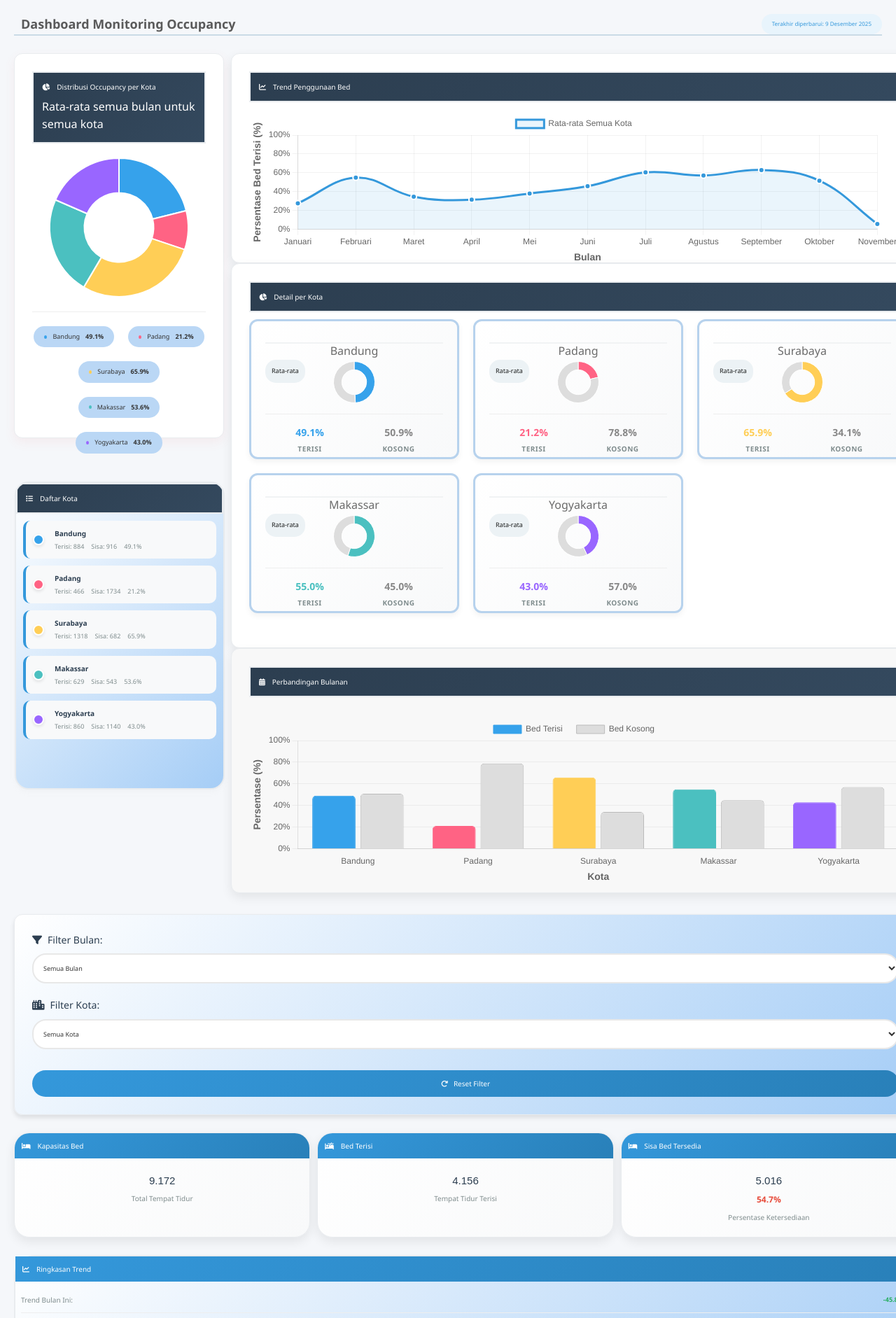
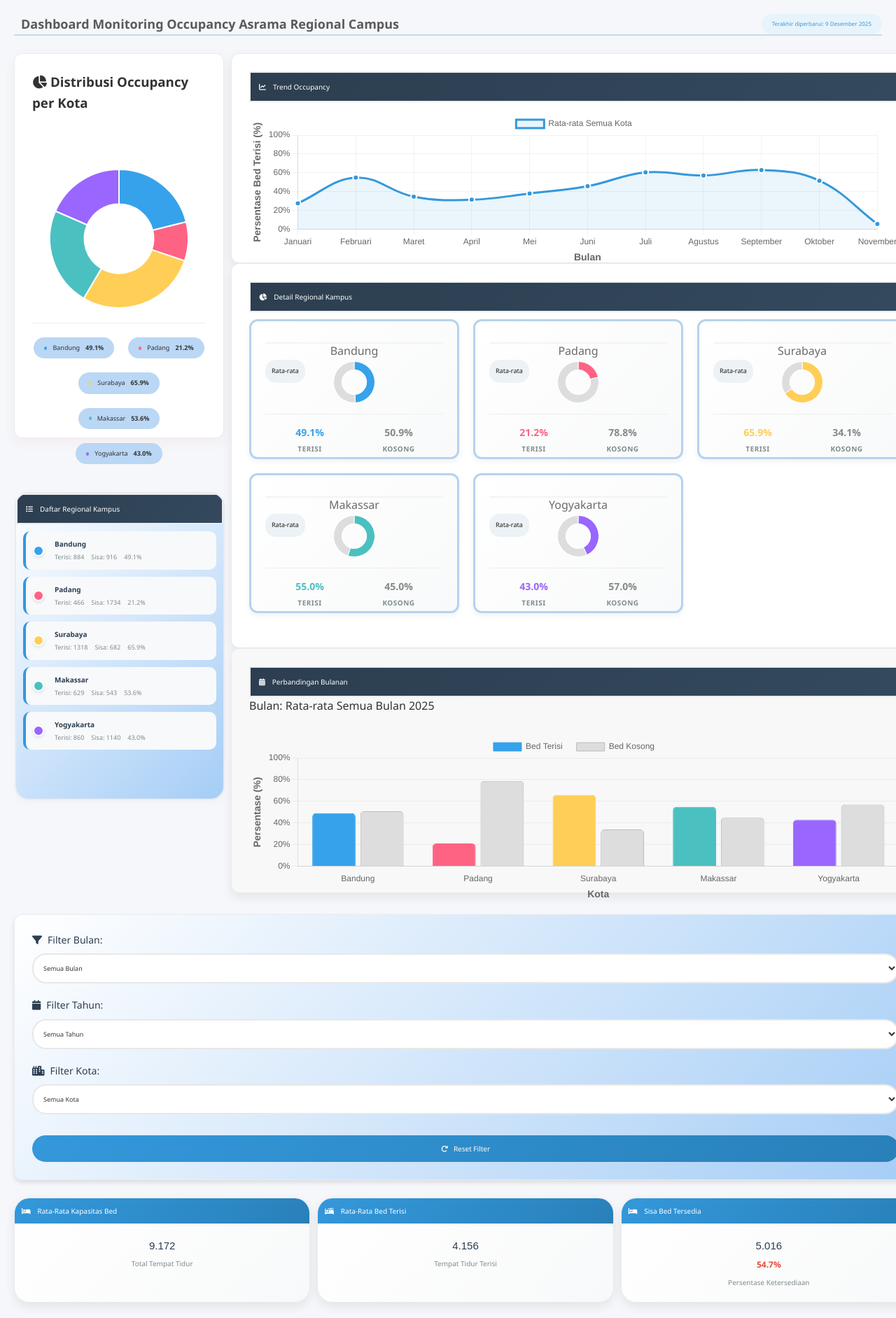
Before and after one commit to yuvirakan/pie, a plain HTML site: page index.html in a window 1280 px wide. Shown: the top 1883 px of the page at 70% size. Drawn offline with nearby package versions, Linux system fonts and the light colour scheme; no server answers.

Commit message:
index.html

```diff
--- a/index.html
+++ b/index.html
@@ -3,7 +3,7 @@
 <head>
     <meta charset="UTF-8">
     <meta name="viewport" content="width=device-width, initial-scale=1.0">
-    <title>Dashboard Monitoring Occupancy - Pie Chart & Trend</title>
+    <title>Dashboard Monitoring Occupancy Asrama Regional Kampus - Pie Chart & Trend</title>
     <link rel="stylesheet" href="https://cdnjs.cloudflare.com/ajax/libs/font-awesome/6.4.0/css/all.min.css">
     <script src="https://cdn.jsdelivr.net/npm/chart.js"></script>
     <link rel="stylesheet" href="style.css">
@@ -12,7 +12,7 @@
     <div class="container">
         <!-- Header -->
         <header class="dashboard-header">
-            <h1><i class=></i> Dashboard Monitoring Occupancy</h1>
+            <h1><i class=></i> Dashboard Monitoring Occupancy Asrama Regional Campus</h1>
             <div class="last-updated">
                 <span id="last-updated-text">Terakhir diperbarui: -</span>
             </div>
@@ -39,8 +39,18 @@
                             <option value="September">September</option>
                             <option value="Oktober">Oktober</option>
                             <option value="November">November</option>
+                            <option value="Desember">Desember</option>
                         </select>
                     </div>
+                     <!-- Filter Tahun - TAMBAH INI -->
+                        <div class="filter-group">
+                            <label for="year-filter"><i class="fas fa-calendar"></i> Filter Tahun:</label>
+                            <select id="year-filter">
+                                <option value="all">Semua Tahun</option>
+                                <option value="2025">2025</option>
+                                <option value="2026">2026</option>
+                            </select>
+                        </div>
 
                     <div class="filter-group">
                         <label for="city-filter"><i class="fas fa-city"></i> Filter Kota:</label>
@@ -63,7 +73,7 @@
                 <div class="dashboard-cards">
                     <div class="card">
                         <div class="card-header">
-                            <h3><i class="fas fa-bed"></i> Kapasitas Bed</h3>
+                            <h3><i class="fas fa-bed"></i> Rata-Rata Kapasitas Bed</h3>
                         </div>
                         <div class="card-content">
                             <div class="card-value" id="bed-capacity">0</div>
@@ -73,7 +83,7 @@
 
                     <div class="card">
                         <div class="card-header">
-                            <h3><i class="fas fa-procedures"></i> Bed Terisi</h3>
+                            <h3><i class="fas fa-procedures"></i>Rata-Rata Bed Terisi</h3>
                         </div>
                         <div class="card-content">
                             <div class="card-value" id="bed-filled">0</div>
@@ -108,7 +118,7 @@
             <div class="right-column">
                 <!-- Row 1: Main Pie Chart -->
                 <div class="main-chart-section">
-                    <div class="section-header">
+                    <div class="section-header2">
                         <h3><i class="fas fa-chart-pie"></i> Distribusi Occupancy per Kota</h3>
                         <div class="chart-subtitle" id="chartTitle">Rata-rata semua bulan</div>
                     </div>
@@ -124,7 +134,7 @@
                     <!-- City List -->
                 <div class="city-list-section">
                     <div class="section-header">
-                        <h3><i class="fas fa-list"></i> Daftar Kota</h3>
+                        <h3><i class="fas fa-list"></i> Daftar Regional Kampus</h3>
                     </div>
                     <div class="city-list" id="cityList">
                         <!-- Kota akan diisi oleh JavaScript -->
@@ -137,7 +147,7 @@
                     <!-- Trend Chart -->
                     <div class="trend-chart-section">
                         <div class="section-header">
-                            <h3><i class="fas fa-chart-line"></i> Trend Penggunaan Bed</h3>
+                            <h3><i class="fas fa-chart-line"></i> Trend Occupancy</h3>
                         </div>
                         <div class="trend-chart-container">
                             <canvas id="trendChart"></canvas>
@@ -147,7 +157,7 @@
                     <!-- Mini Pie Charts -->
                     <div class="mini-pie-charts-section">
                         <div class="section-header">
-                            <h3><i class="fas fa-chart-pie"></i> Detail per Kota</h3>
+                            <h3><i class="fas fa-chart-pie"></i> Detail Regional Kampus</h3>
                         </div>
                         <div class="mini-charts-grid" id="miniChartsGrid">
                             <!-- Mini pie charts akan diisi oleh JavaScript -->
@@ -158,6 +168,7 @@
                     <div class="section-header">
                         <h3><i class="fas fa-calendar-alt"></i> Perbandingan Bulanan</h3>
                     </div>
+                    <div class="month-title" id="monthTitle">Bulan: Rata-rata Semua Bulan 2025</div>
                     <div class="comparison-chart-container">
                         <canvas id="comparisonChart"></canvas>
                     </div>
@@ -181,6 +192,7 @@
                     <tr>
                         <th>No</th>
                         <th>Bulan</th>
+                        <th>Tahun</th>
                         <th>Kota</th>
                         <th>Kapasitas Bed</th>
                         <th>Bed Terisi</th>
@@ -196,7 +208,7 @@
 
         <!-- Footer -->
         <footer class="dashboard-footer">
-            <p>Dashboard Kapasitas Bed &copy; 2025 | Data terakhir diperbarui: <span id="update-date">-</span></p>
+            <p>Dashboard Monitoring Occupancy Asrama Regional Campus &copy; 2025 | Data terakhir diperbarui: <span id="update-date">-</span></p>
         </footer>
     </div>
 
```
